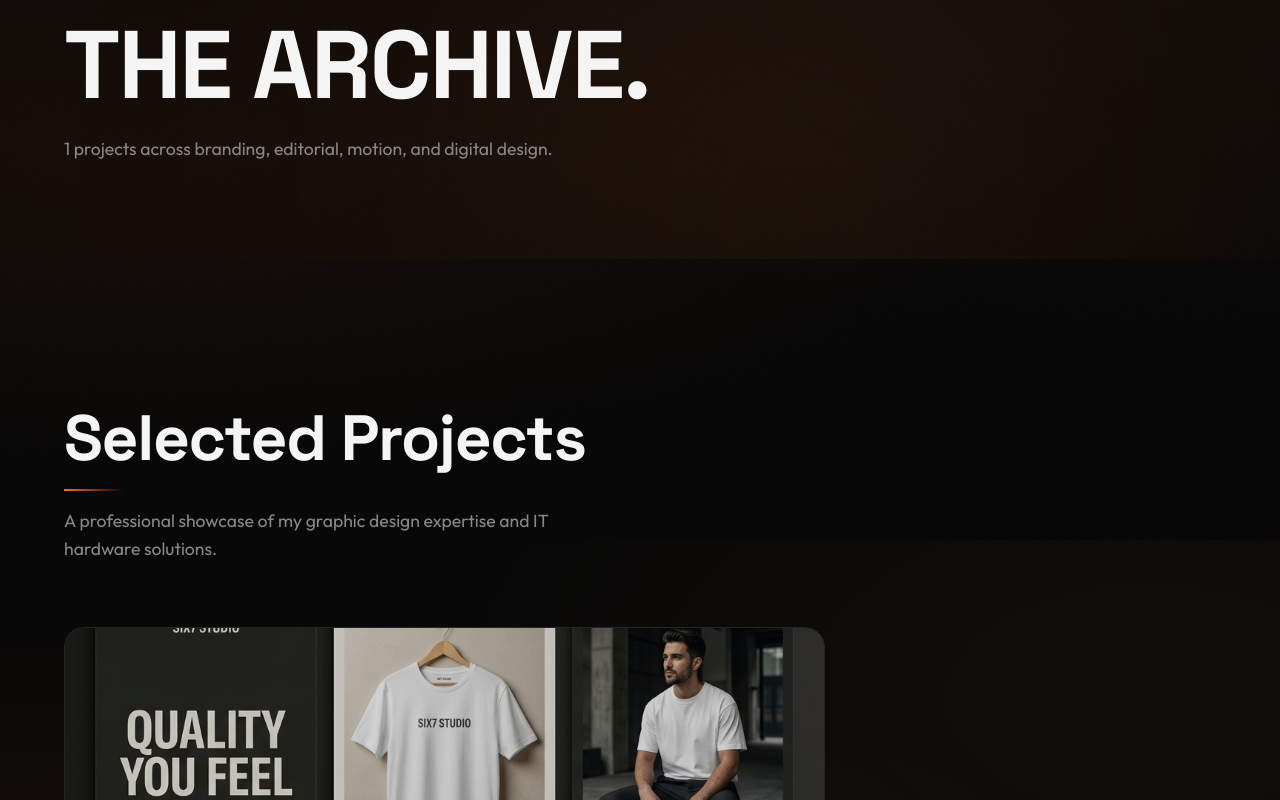
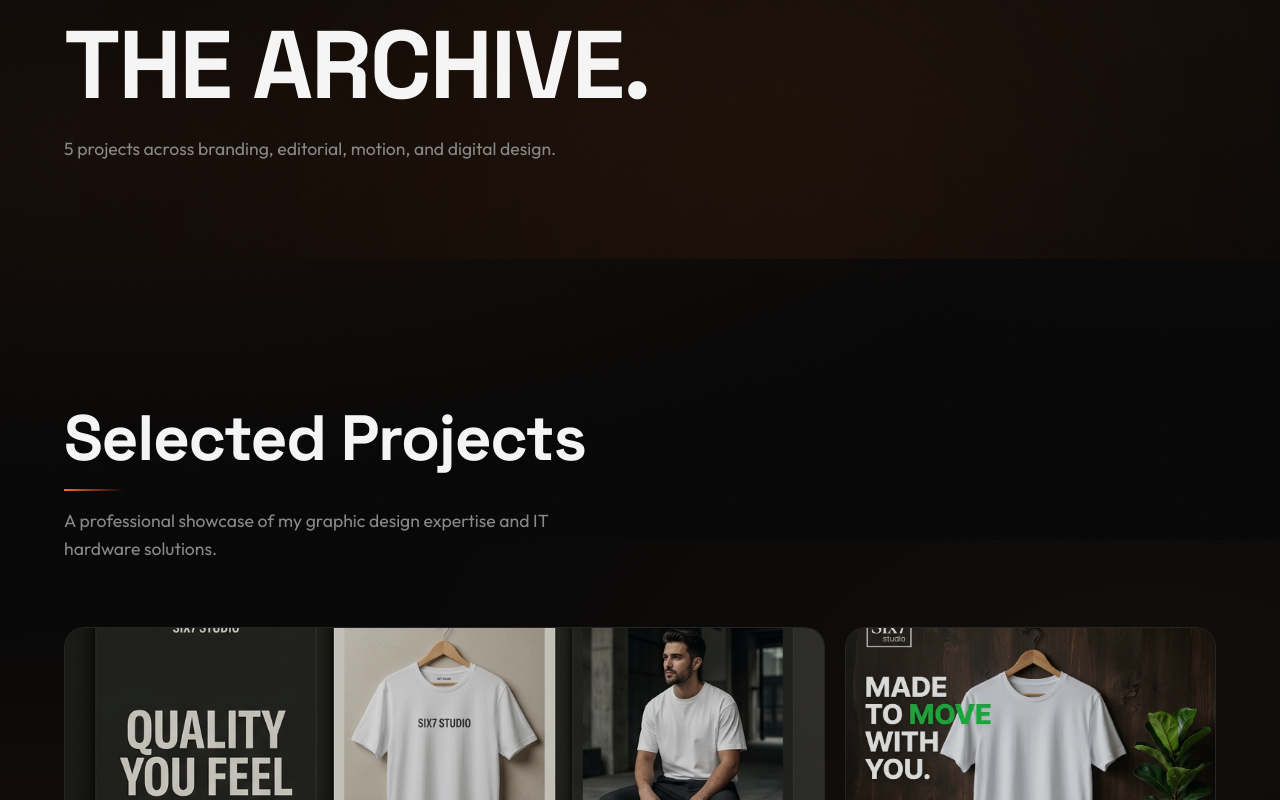
Before and after one commit to AryanTalaviya/portfolio-website, a React (Vite) app: page /portfolio-website/portfolio in a window 1280 px wide. Shown: the part 260-1060 px from the top of the page. Built offline with nearby package versions, Linux system fonts and the light colour scheme.

Commit message:
feat: split Six7 into 5 individual project cards, restore preview slice logic

```diff
--- a/src/components/Portfolio.jsx
+++ b/src/components/Portfolio.jsx
@@ -7,15 +7,23 @@
 // Six7 Studio Campaign — images served from public/six7/ folder
 const SIX7_BASE = `${import.meta.env.BASE_URL}six7/`;
 const six7Cover  = SIX7_BASE + 'six7_cover_grid.png';
+const six7Post01 = SIX7_BASE + 'six7_post_01.png';
+const six7Post02 = SIX7_BASE + 'six7_post_02.png';
+const six7Post03 = SIX7_BASE + 'six7_post_03.png';
+const six7Post04 = SIX7_BASE + 'six7_post_04.png';
 
 // Map imageKey strings (from config.js) to the actual imported images
 const imageMap = {
   six7Cover,
+  six7Post01,
+  six7Post02,
+  six7Post03,
+  six7Post04,
 };
 
 const Portfolio = ({ preview = false }) => {
   const [hoveredId, setHoveredId] = useState(null);
-  const displayProjects = projects; // Only Six7 card — no slicing needed
+  const displayProjects = preview ? projects.slice(0, 3) : projects;
 
   return (
     <section id="portfolio" className="section portfolio">
--- a/src/data/config.js
+++ b/src/data/config.js
@@ -42,12 +42,52 @@
 export const projects = [
   {
     id: 200,
-    title: "Six7 Studio — Social Campaign",
+    title: "Six7 Studio — Full Campaign Overview",
     category: "Brand Identity & Social Media",
-    description: "Designed a 6-post carousel campaign for Six7 Studio, a premium menswear brand. Bold typography, dark cinematic aesthetics, and product storytelling.",
+    description: "Designed a comprehensive social media campaign for Six7 Studio, a premium menswear brand. Features bold typography and dark cinematic aesthetics.",
     imageKey: "six7Cover",
     span: "col-span-2",
     tags: ["Fashion", "Branding", "Social Media"],
+    year: "2025",
+  },
+  {
+    id: 201,
+    title: "Six7 Studio — Collection Post 1",
+    category: "Product Storytelling",
+    description: "Social media post design highlighting the new collection's premium fabric and craftsmanship.",
+    imageKey: "six7Post01",
+    span: "col-span-1",
+    tags: ["Editorial", "Menswear"],
+    year: "2025",
+  },
+  {
+    id: 202,
+    title: "Six7 Studio — Collection Post 2",
+    category: "Visual Design",
+    description: "Cinematic layout focusing on modern silhouettes and urban styling.",
+    imageKey: "six7Post02",
+    span: "col-span-1",
+    tags: ["Fashion", "Typography"],
+    year: "2025",
+  },
+  {
+    id: 203,
+    title: "Six7 Studio — Collection Post 3",
+    category: "Social Media Creative",
+    description: "Minimalist layout to emphasize the details of the signature jackets.",
+    imageKey: "six7Post03",
+    span: "col-span-1",
+    tags: ["Minimalism", "Apparel"],
+    year: "2025",
+  },
+  {
+    id: 204,
+    title: "Six7 Studio — Collection Post 4",
+    category: "Brand Identity",
+    description: "Showcasing the brand's aesthetic through striking contrast and bold imagery.",
+    imageKey: "six7Post04",
+    span: "col-span-1",
+    tags: ["Photography", "Style"],
     year: "2025",
   },
 ];
```
Also changed, not shown: 2 other files (tests, documents, lock files or other folders).
